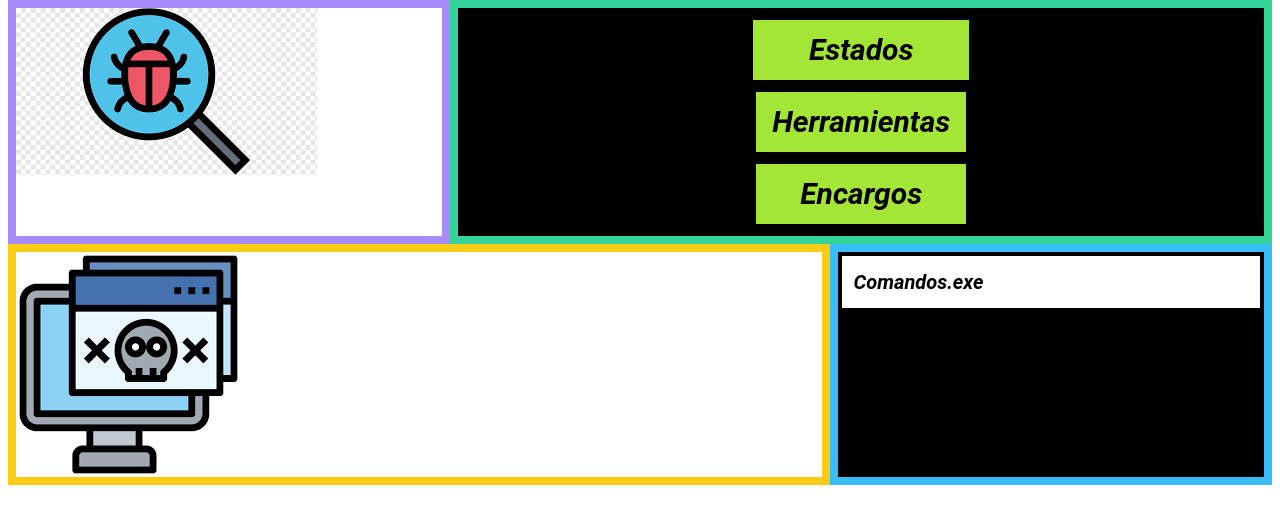
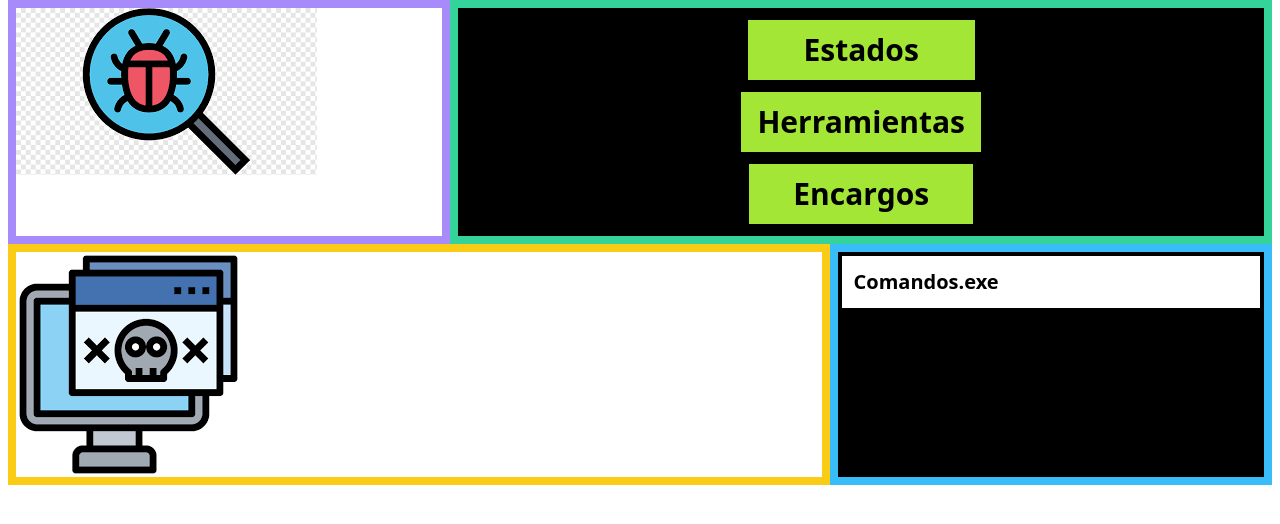
Before and after one commit to Dac099/codicon-game, a website: page index.html in a window 1280 px wide. Drawn offline with nearby package versions, Linux system fonts and the light colour scheme.

Commit message:
Update hack.css

```diff
--- a/styles/hack.css
+++ b/styles/hack.css
@@ -1,7 +1,7 @@
 *{
-    font-family: "Roboto", sans-serif;
-    font-weight: 400;
-    font-style: italic;
+        font-family: "Press Start 2P", system-ui;
+        font-weight: 400;
+        font-style: normal;
 }
 
 #fondo{
```
